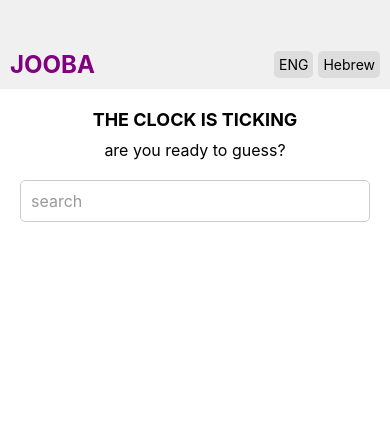
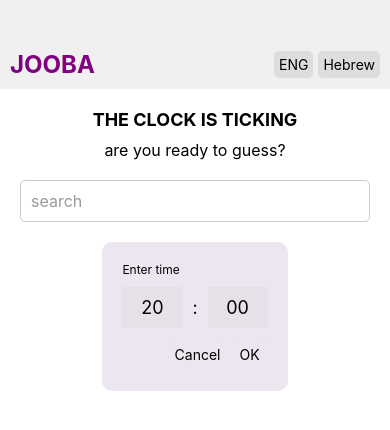
Before and after one commit to yonatanhershko/Jooba-Clock-Game, a React Native app: screen / in a window 390 px wide. Shown: the top 430 px of the page. Built offline with nearby package versions, Linux system fonts and the light colour scheme.

Commit message:
Add basic time picker

```diff
--- a/App.js
+++ b/App.js
@@ -4,7 +4,7 @@ import { StatusBar } from 'expo-status-bar';
 
 import Header from './components/Header.jsx';
 import SearchBar from './components/SearchBar.jsx';
-// import TimePicker from './components/TimePicker.jsx';
+import TimePicker from './components/TimePicker.jsx';
 // import WinsList from './components/WinsList.jsx';
 
 export default function App() {
@@ -15,7 +15,7 @@ export default function App() {
         <Text style={styles.title}>THE CLOCK IS TICKING</Text>
         <Text style={styles.subtitle}>are you ready to guess?</Text>
         <SearchBar />
-        {/* <TimePicker /> */}
+        <TimePicker />
         <View style={styles.imageContainer}>
         </View>
       </View>
--- /dev/null
+++ b/components/TimePicker.jsx
@@ -0,0 +1,63 @@
+import React from 'react';
+import { View, Text, TextInput, TouchableOpacity, StyleSheet } from 'react-native';
+
+export default function TimePicker() {
+    return (
+        <View style={styles.container}>
+            <Text style={styles.label}>Enter time</Text>
+            <View style={styles.timeInputs}>
+                <TextInput style={styles.input} placeholder="20" />
+                <Text style={styles.colon}>:</Text>
+                <TextInput style={styles.input} placeholder="00" />
+            </View>
+            <View style={styles.buttons}>
+                <TouchableOpacity style={styles.button}>
+                    <Text>OK</Text>
+                </TouchableOpacity>
+                <TouchableOpacity style={styles.button}>
+                    <Text>Cancel</Text>
+                </TouchableOpacity>
+            </View>
+        </View>
+    );
+}
+
+const styles = StyleSheet.create({
+    container: {
+        backgroundColor: '#ece6f0',
+        padding: 20,
+        borderRadius: 10,
+        marginBottom: 20,
+    },
+    label: {
+        fontSize: 12,
+        marginBottom: 10,
+    },
+    timeInputs: {
+        flexDirection: 'row',
+        alignItems: 'center',
+        marginBottom: 10,
+    },
+    input: {
+        backgroundColor: '#e6e0e9',
+        padding: 10,
+        fontSize: 18,
+        width: 60,
+        textAlign: 'center',
+    },
+    colon: {
+        fontSize: 18,
+        marginHorizontal: 10,
+    },
+    buttons: {
+        flexDirection: 'row-reverse',
+        color:'#8779a7',
+        gap: 3,
+    },
+    button: {
+        padding: 8,
+        color:'#8779a7',
+        backgroundColor: '#ece6f0',
+        borderRadius: 5,
+    },
+});
```
